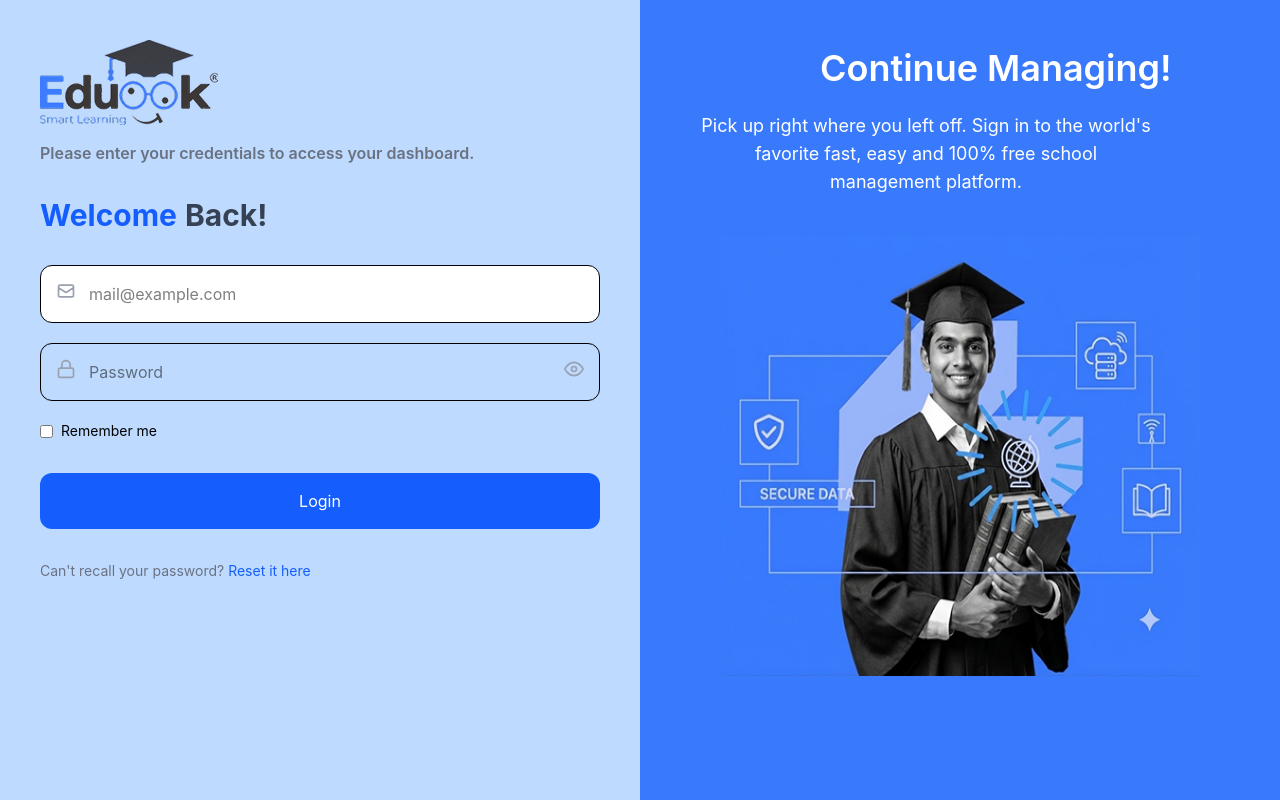
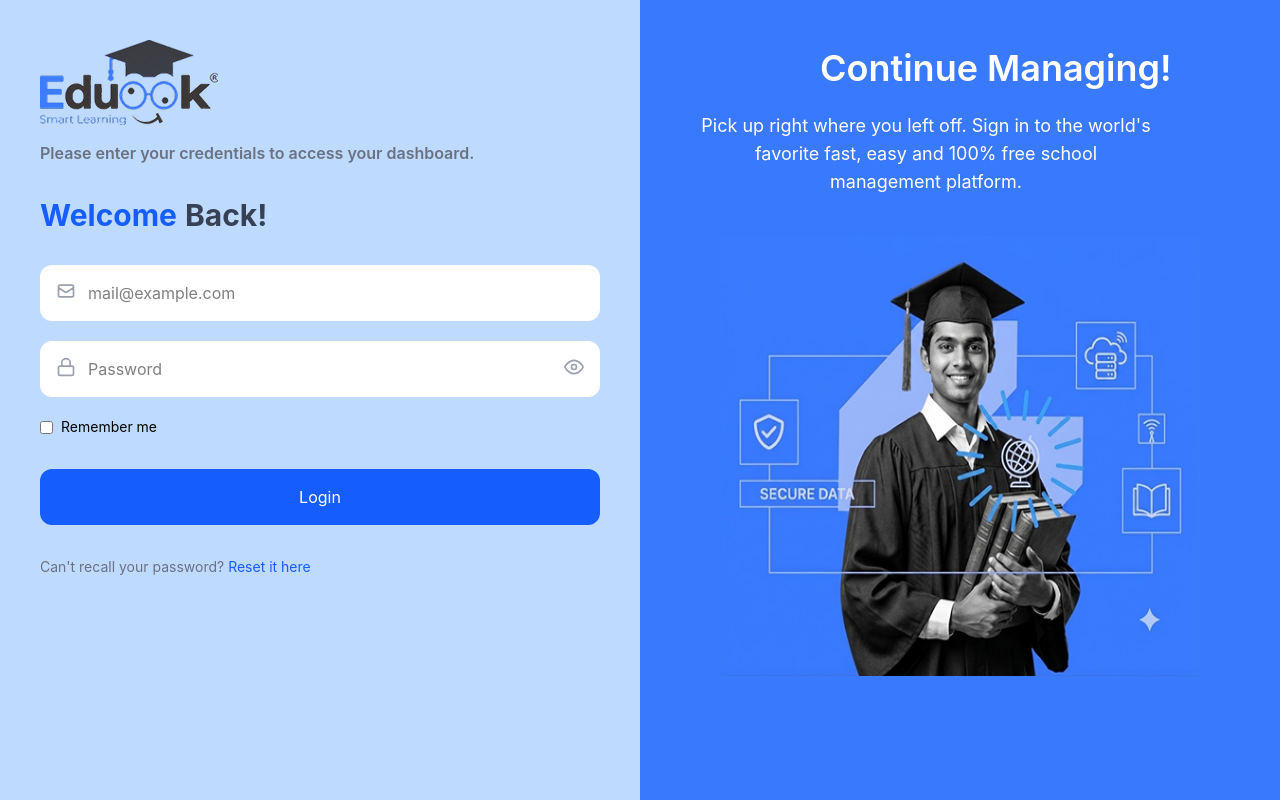
Before and after one commit to saniya-024/school-management-system, a React (Vite) app in the folder school-management-system/: page / in a window 1280 px wide. Built offline with nearby package versions, Linux system fonts and the light colour scheme.

Commit message:
1st oage completed

```diff
--- a/school-management-system/src/Components/Loginpage.jsx
+++ b/school-management-system/src/Components/Loginpage.jsx
@@ -29,7 +29,7 @@ const LoginPage = () => {
             <input
               type="email"
               placeholder="mail@example.com"
-              className=" bg-white w-full pl-12 pr-4 py-4 rounded-xl border outline-none focus:border-blue-500"
+              className=" bg-white w-full pl-12 pr-4 py-4 rounded-xl border-none outline-none"
             />
           </div>
 
@@ -39,7 +39,7 @@ const LoginPage = () => {
             <input
               type="password"
               placeholder="Password"
-              className="w-full pl-12 pr-12 py-4 rounded-xl border outline-none focus:border-blue-500"
+              className=" bg-white w-full pl-12 pr-12 py-4 rounded-xl border-none outline-none"
             />
             <FiEye className="absolute right-4 top-4 text-gray-400 cursor-pointer text-xl" />
           </div>
```
